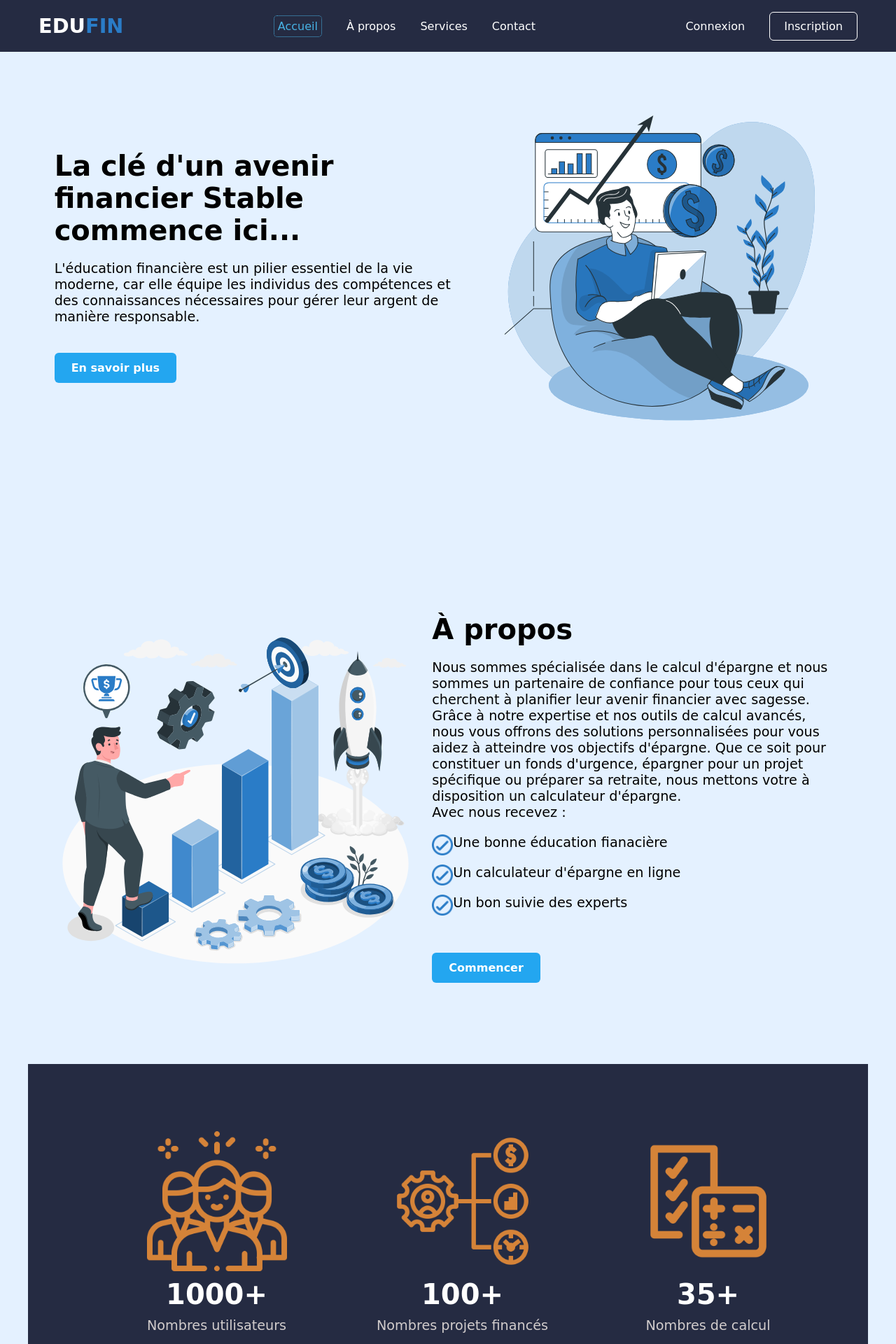
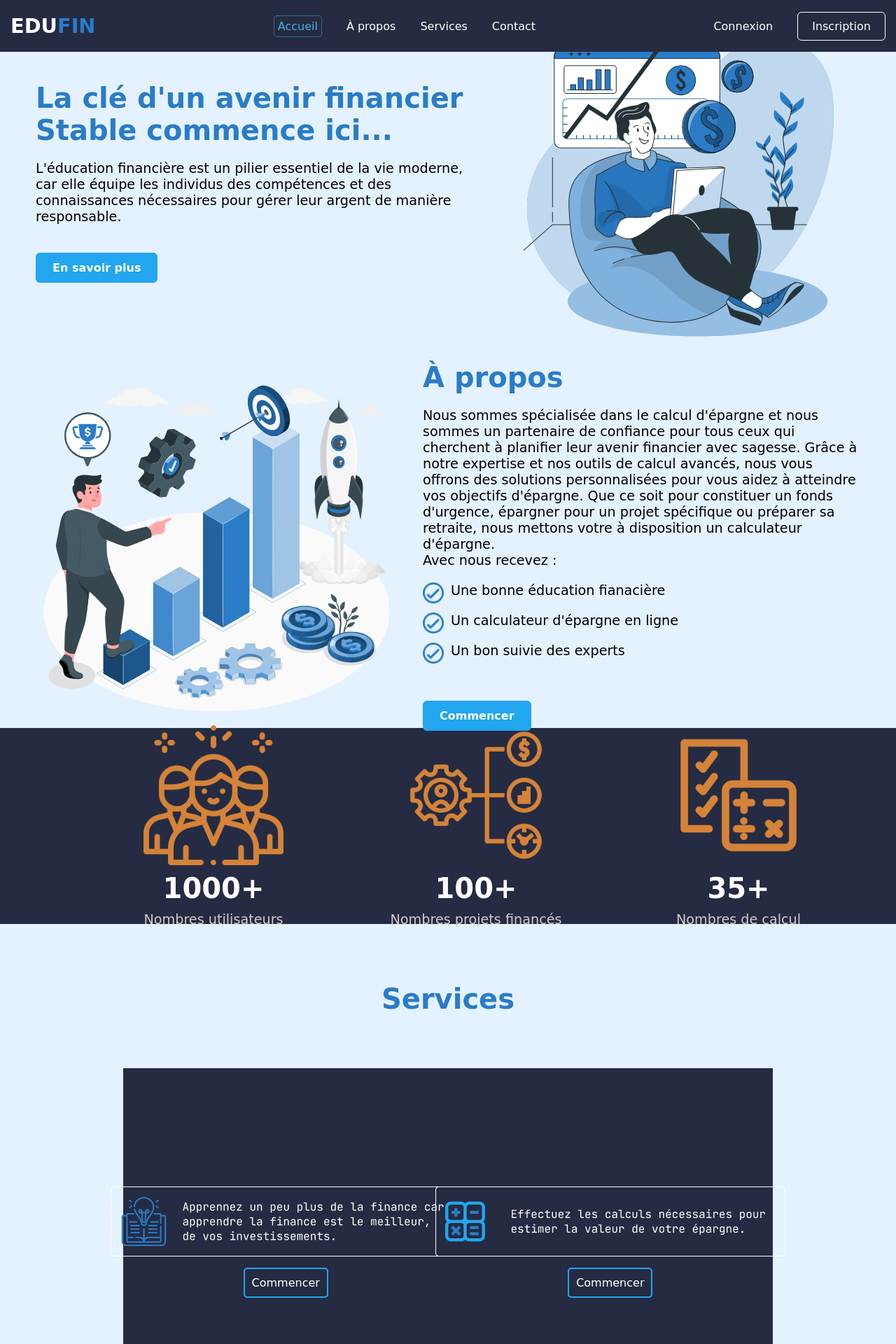
Before and after one commit to Deleau20/EF, a Flask app: page / in a window 1280 px wide. Shown: the top 1920 px of the page at 70% size. Run offline with Flask 3, Linux system fonts and the light colour scheme; some web fonts are replaced.

Commit message:
ajout de padding pour le scroll des sections

```diff
--- a/static/css/style.css
+++ b/static/css/style.css
@@ -36,7 +36,7 @@ body {
   display: flex;
   align-items: center;
   justify-content: space-between;
-  max-width: 1200px;
+  max-width: 1500px;
   margin: 0 auto;
   padding: 20px 15px;
 }
@@ -129,9 +129,9 @@ body {
   display: flex;
   justify-content: space-evenly;
   align-items: center;
-  height: 95vh;
+  height: 65vh;
   padding: 0 15px;
-  max-width: 1200px;
+  max-width: 1500px;
   margin: 0 auto;
 }
 
@@ -142,6 +142,7 @@ body {
 
 .hero h2 {
   font-size: 2.5rem;
+  color: var(--couleur-titre);
   margin-bottom: 20px;
 }
 
@@ -191,9 +192,9 @@ body {
   display: flex;
   justify-content: space-evenly;
   align-items: center;
-  height: 95vh;
+  height: 65vh;
   padding: 0 15px;
-  max-width: 1200px;
+  max-width: 1500px;
   margin: 0 auto;
 }
 
@@ -205,6 +206,7 @@ body {
 
 .about-section h2 {
   font-size: 2.5rem;
+  color: var(--couleur-titre);
   margin-bottom: 20px;
 }
 
@@ -252,9 +254,9 @@ body {
   display: flex;
   justify-content: space-evenly;
   align-items: center;
-  height: 60vh;
+  height: 35vh;
   padding: 0 15px;
-  max-width: 1200px;
+  max-width: 1500px;
   margin: 0 auto;
   background-color: var(--couleur-de-fond);
 }
@@ -320,7 +322,7 @@ body {
 
 
 .container-services {
-  width: 90%;
+  width: 74%;
   height: 40rem;
   margin: auto;
   margin-top: 2rem;
@@ -404,7 +406,7 @@ body {
 }
 
 .container-cont {
-  width: 80%;
+  width: 72%;
   height: 40rem;
   margin: auto;
   display: flex;
--- a/templates/index.html
+++ b/templates/index.html
@@ -72,17 +72,17 @@
                 d'épargne.<br>
                 Avec nous recevez : <br>
             <div id="list-about">
-                <img src="{{url_for('static', filename='img/valide.png')}}" width="30px" height="30px" alt="">
+                <img src="{{url_for('static', filename='img/valide.png')}}" width="30px" height="30px" style="margin-right: 10px;" alt="">
                 <p>Une bonne éducation fianacière</p>
             </div>
 
             <div id="list-about">
-                <img src="{{url_for('static', filename='img/valide.png')}}" width="30px" height="30px" alt="">
+                <img src="{{url_for('static', filename='img/valide.png')}}" width="30px" height="30px" style="margin-right: 10px;" alt="">
                 <p>Un calculateur d'épargne en ligne</p>
             </div>
 
             <div id="list-about">
-                <img src="{{url_for('static', filename='img/valide.png')}}" width="30px" height="30px" alt="">
+                <img src="{{url_for('static', filename='img/valide.png')}}" width="30px" height="30px" style="margin-right: 10px;" alt="">
                 <p>Un bon suivie des experts</p>
             </div>
             </p>
@@ -97,30 +97,30 @@
     <section class="services1-section">
         <div class="services1">
             <div class="image">
-                <img src="{{url_for('static', filename='img/nbr1.png')}}" style="filter: invert();" width="100px"
+                <img src="{{url_for('static', filename='img/nbr1.png')}}" style="filter: invert();" width="80px"
                     height="100px" alt="">
                 <h1>1000+</h1>
                 <p>Nombres utilisateurs</p>
             </div>
             <div class="image">
-                <img src="{{url_for('static', filename='img/nbr2.png')}}" style="filter: invert();" width="100px"
+                <img src="{{url_for('static', filename='img/nbr2.png')}}" style="filter: invert();" width="80px"
                     height="100px" alt="">
                 <h1>100+</h1>
                 <p>Nombres projets financés</p>
             </div>
             <div class="image">
-                <img src="{{url_for('static', filename='img/nbr3.png')}}" style="filter: invert();" width="100px"
+                <img src="{{url_for('static', filename='img/nbr3.png')}}" style="filter: invert();" width="80px"
                     height="100px" alt="">
                 <h1>35+</h1>
                 <p>Nombres de calcul</p>
             </div>
 
         </div>
-
-        <div id="services"></div>
     </section>
 
+    <div id="services" style="padding-top: 20px;"></div>
     <div class="services-title">
+
         <div>
             <h1>
                 Services
@@ -139,14 +139,17 @@
     </div>
 
 
-    <div id="contact"></div>
+
 
     <div class="contact-title">
-        <div class="con-title">
+
+        <div class="con-title" >
             <h1>Contactez-nous</h1>
         </div>
     </div>
+
     <div class="container-cont">
+        <div id="contact" ></div>
         <div class="img-contact">
             <img src="{{ url_for('static', filename='img/Contact1.png')}}" height="500rem" width="400rem"
                 class="img-cont" alt="">
@@ -209,6 +212,21 @@
         </div>
 
         <!-- Fin footer -->
+
+        <script>
+            const navLinks = document.querySelectorAll('.links a');
+
+            navLinks.forEach(link => {
+                link.addEventListener('click', function (event) {
+                    navLinks.forEach(link => {
+                        link.classList.remove('active');
+                    });
+
+                    this.classList.add('active');
+                });
+            });
+        </script>
+
 </body>
 
 </html>
```
